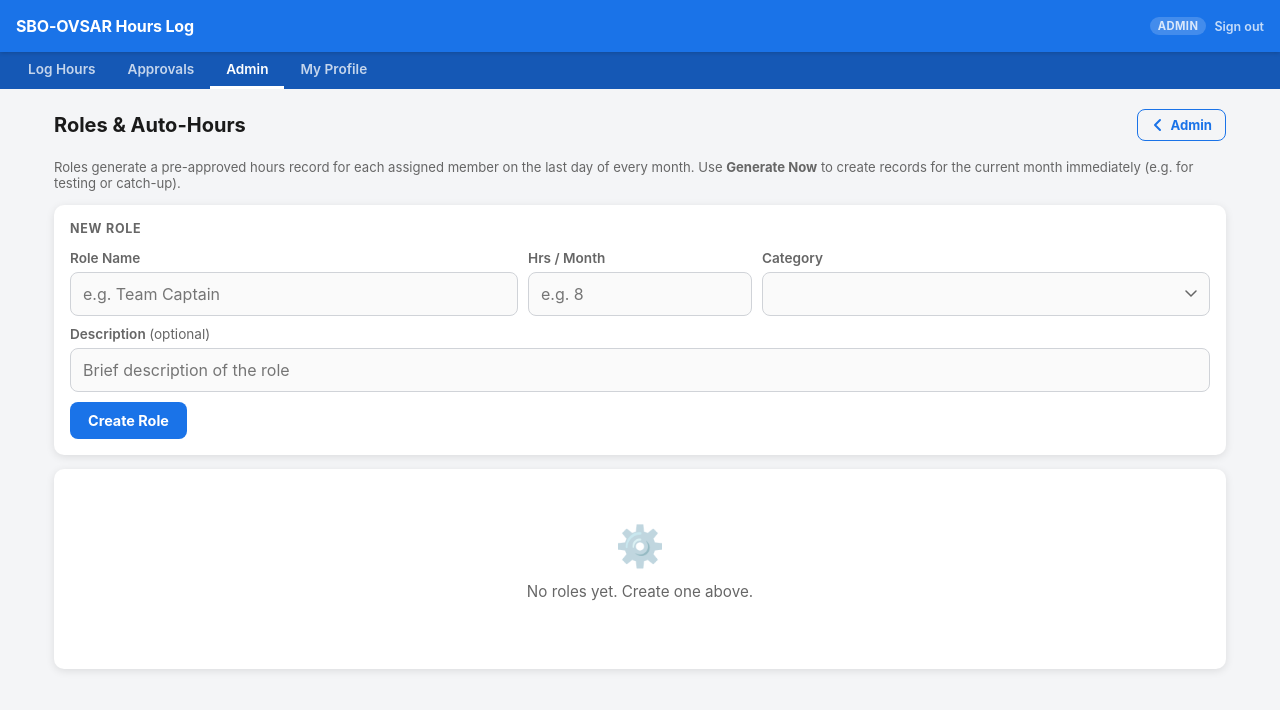
After one commit to alexwhitlock/hours-log-2, a Flask app: page /admin/roles in a window 1280 px wide. The commit adds this page. Shown: the top 710 px of the page. Run offline with Flask 3, Linux system fonts and the light colour scheme; the visitor is signed in with stand-in values (Sample User, id 1); data that the repository does not hold is empty.

Commit message:
Admin roles + auto-hours; approver review/edit; admin record edit
Roles & Auto-Hours:
- models.py: AdminRole, AdminRoleAssignment; HoursRecord.auto_role_assignment_id
- role_hours.py: generate_monthly_role_hours() — runs on last day of month
- app.py: scheduler calls _run_role_hours() hourly
- routes/admin.py: CRUD for roles/assignments, manual Generate Now, admin record edit
- templates: admin/roles.html, admin/edit_record.html
- admin/index.html: Roles & Auto-Hours card

Approver review:
- routes/approvals.py: /approvals/<id>/review — edit + comment before approve/reject
- templates: approvals/review.html
- approvals/index.html: Review button + quick ✓/✗ buttons

Co-Authored-By: Claude Sonnet 4.6 <noreply@anthropic.com>

```diff
--- a/app.py
+++ b/app.py
@@ -147,12 +147,25 @@ def _start_weekly_scheduler(app: 'Flask') -> None:
             time.sleep(3600)  # check every hour
             try:
                 _send_summaries(app)
+                _run_role_hours()
             except Exception:
-                logger.exception('Summary scheduler error')
+                logger.exception('Scheduler error')
 
     t = threading.Thread(target=_run, daemon=True, name='summary-scheduler')
     t.start()
     logger.info('Summary scheduler started.')
+
+
+def _run_role_hours() -> None:
+    from db import _Session
+    from role_hours import generate_monthly_role_hours
+    db = _Session()
+    try:
+        n = generate_monthly_role_hours(db)
+        if n:
+            logger.info(f'Role hours: auto-generated {n} records')
+    finally:
+        db.close()
 
 
 def _send_summaries(app: 'Flask') -> None:
--- a/db.py
+++ b/db.py
@@ -43,6 +43,7 @@ def run_migrations() -> None:
         ('users', 'notify_approval', "TEXT NOT NULL DEFAULT 'off'"),
         ('users', 'notify_pending',  "TEXT NOT NULL DEFAULT 'off'"),
         ('users', 'last_weekly_sent', 'DATETIME'),
+        ('hours_records', 'auto_role_assignment_id', 'INTEGER REFERENCES admin_role_assignments(id)'),
     ]
     with _engine.connect() as conn:
         for table, col, col_def in new_columns:
--- a/routes/admin.py
+++ b/routes/admin.py
@@ -8,8 +8,8 @@ from flask import (Blueprint, abort, current_app, flash, jsonify, redirect,
 
 from auth import require_role
 from db import get_db
-from models import (Category, D4HHours, D4HMember, HourType, HoursRecord,
-                    RecordStatus, User, UserRole)
+from models import (AdminRole, AdminRoleAssignment, Category, D4HHours, D4HMember,
+                    HourType, HoursRecord, RecordStatus, User, UserRole)
 
 logger = logging.getLogger(__name__)
 admin_bp = Blueprint('admin', __name__)
@@ -337,3 +337,175 @@ def member_detail(member_id):
                            summary=summary,
                            year=year,
                            years=years)
+
+
+# ── Admin Record Edit ─────────────────────────────────────────────────────────
+
+@admin_bp.route('/admin/records/<int:record_id>/edit', methods=['GET', 'POST'])
+@require_role('admin')
+def edit_record(record_id):
+    from datetime import datetime as dt
+    from models import RecordHistory
+    db = get_db()
+    record = db.get(HoursRecord, record_id)
+    if not record:
+        abort(404)
+    categories = db.query(Category).filter_by(is_active=True).order_by(Category.name).all()
+
+    if request.method == 'POST':
+        before = {
+            'date': str(record.date), 'hours': str(record.hours),
+            'description': record.description, 'category_id': record.category_id,
+            'status': record.status.value,
+        }
+        from flask import session as flask_session
+        record.category_id = int(request.form['category_id'])
+        record.date = date.fromisoformat(request.form['date'])
+        record.hours = float(request.form['hours'])
+        record.description = request.form.get('description', '').strip() or None
+        new_status = request.form.get('status')
+        if new_status and new_status in RecordStatus.__members__:
+            record.status = RecordStatus(new_status)
+        record.updated_at = dt.now()
+        db.add(RecordHistory(
+            record_id=record.id,
+            action='admin_edit',
+            performed_by=flask_session['user_id'],
+            changes={'before': before, 'after': {
+                'date': str(record.date), 'hours': str(record.hours),
+                'description': record.description, 'category_id': record.category_id,
+                'status': record.status.value,
+            }},
+        ))
+        db.commit()
+        flash('Record updated.')
+        return redirect(url_for('admin.records'))
+
+    return render_template('admin/edit_record.html', record=record,
+                           categories=categories, statuses=RecordStatus)
+
+
+# ── Admin Roles ───────────────────────────────────────────────────────────────
+
+@admin_bp.route('/admin/roles')
+@require_role('admin')
+def roles():
+    db = get_db()
+    all_roles = db.query(AdminRole).order_by(AdminRole.name).all()
+    categories = db.query(Category).filter_by(is_active=True).order_by(Category.name).all()
+    users = db.query(User).filter_by(is_active=True).order_by(User.display_name).all()
+    return render_template('admin/roles.html', roles=all_roles,
+                           categories=categories, users=users,
+                           today=date.today().isoformat())
+
+
+@admin_bp.route('/admin/roles/new', methods=['POST'])
+@require_role('admin')
+def new_role():
+    db = get_db()
+    name = request.form.get('name', '').strip()
+    if not name:
+        flash('Name is required.', 'error')
+        return redirect(url_for('admin.roles'))
+    db.add(AdminRole(
+        name=name,
+        monthly_hours=float(request.form['monthly_hours']),
+        category_id=int(request.form['category_id']),
+        description=request.form.get('description', '').strip() or None,
+    ))
+    db.commit()
+    flash(f'Role "{name}" created.')
+    return redirect(url_for('admin.roles'))
+
+
+@admin_bp.route('/admin/roles/<int:role_id>/toggle', methods=['POST'])
+@require_role('admin')
+def toggle_role(role_id):
+    db = get_db()
+    role = db.get(AdminRole, role_id)
+    if not role:
+        abort(404)
+    role.is_active = not role.is_active
+    db.commit()
+    flash(f'Role {"activated" if role.is_active else "deactivated"}.')
+    return redirect(url_for('admin.roles'))
+
+
+@admin_bp.route('/admin/roles/<int:role_id>/assign', methods=['POST'])
+@require_role('admin')
+def assign_role(role_id):
+    db = get_db()
+    role = db.get(AdminRole, role_id)
+    if not role:
+        abort(404)
+    user_id = int(request.form['user_id'])
+    start = date.fromisoformat(request.form.get('start_date') or str(date.today()))
+    end_str = request.form.get('end_date', '').strip()
+    end = date.fromisoformat(end_str) if end_str else None
+    existing = db.query(AdminRoleAssignment).filter_by(
+        user_id=user_id, admin_role_id=role_id).first()
+    if existing:
+        flash('User already assigned to this role.')
+        return redirect(url_for('admin.roles'))
+    db.add(AdminRoleAssignment(
+        user_id=user_id, admin_role_id=role_id,
+        start_date=start, end_date=end,
+    ))
+    db.commit()
+    flash('User assigned.')
+    return redirect(url_for('admin.roles'))
+
+
+@admin_bp.route('/admin/roles/assignments/<int:assignment_id>/remove', methods=['POST'])
+@require_role('admin')
+def remove_assignment(assignment_id):
+    db = get_db()
+    a = db.get(AdminRoleAssignment, assignment_id)
+    if not a:
+        abort(404)
+    db.delete(a)
+    db.commit()
+    flash('Assignment removed.')
+    return redirect(url_for('admin.roles'))
+
+
+@admin_bp.route('/admin/roles/<int:role_id>/generate', methods=['POST'])
+@require_role('admin')
+def generate_role_hours(role_id):
+    """Manually trigger generation for a specific role (for testing / catch-up)."""
+    from role_hours import generate_monthly_role_hours
+    from unittest.mock import patch
+    import calendar
+    db = get_db()
+    # Allow manual trigger regardless of date
+    from models import HoursRecord, RecordStatus, AdminRoleAssignment
+    from datetime import datetime as dt
+    today = date.today()
+    assignments = [a for a in db.query(AdminRoleAssignment).filter_by(
+        admin_role_id=role_id).all()
+        if (a.end_date is None or a.end_date >= today) and a.start_date <= today]
+    from sqlalchemy import extract
+    generated = 0
+    for a in assignments:
+        existing = db.query(HoursRecord).filter(
+            HoursRecord.auto_role_assignment_id == a.id,
+            extract('year', HoursRecord.date) == today.year,
+            extract('month', HoursRecord.date) == today.month,
+        ).first()
+        if existing:
+            continue
+        role = a.admin_role
+        db.add(HoursRecord(
+            user_id=a.user_id,
+            category_id=role.category_id,
+            date=today,
+            hours=role.monthly_hours,
+            description=f'Auto: {role.name}',
+            status=RecordStatus.approved,
+            approved_at=dt.now(),
+            auto_role_assignment_id=a.id,
+        ))
+        generated += 1
+    db.commit()
+    flash(f'Generated {generated} record{"s" if generated != 1 else ""} for this month.')
+    return redirect(url_for('admin.roles'))
--- a/templates/admin/records.html
+++ b/templates/admin/records.html
@@ -78,6 +78,7 @@
         <td style="font-size:0.85rem">{{ r.description or '—' }}</td>
         <td><span class="badge badge-{{ r.status.value }}">{{ r.status.value }}</span></td>
         <td style="white-space:nowrap">
+          <a href="/admin/records/{{ r.id }}/edit" class="btn btn-outline btn-sm">Edit</a>
           <a href="/admin/records/{{ r.id }}/history" class="btn btn-grey btn-sm">History</a>
           <form method="POST" action="/admin/records/{{ r.id }}/delete" style="display:inline" onsubmit="return confirm('Delete this record? This cannot be undone.')">
             <button type="submit" class="btn btn-red btn-sm">Delete</button>
--- /dev/null
+++ b/templates/admin/roles.html
@@ -0,0 +1,161 @@
+{% extends 'base.html' %}
+{% block title %}Roles & Auto-Hours{% endblock %}
+{% block head %}
+<style>
+  @media (max-width: 640px) { .desktop-only { display: none !important; } }
+  @media (min-width: 641px) { .mobile-only  { display: none !important; } }
+</style>
+{% endblock %}
+{% block container_class %}wide{% endblock %}
+{% block content %}
+
+<div class="page-header">
+  <h1>Roles &amp; Auto-Hours</h1>
+  <a href="/admin" class="btn btn-outline btn-sm">
+    <svg width="14" height="14" viewBox="0 0 14 14" fill="none" style="vertical-align:-2px"><path d="M9 2L4 7l5 5" stroke="currentColor" stroke-width="2" stroke-linecap="round" stroke-linejoin="round"/></svg>
+    Admin
+  </a>
+</div>
+
+<p style="font-size:0.82rem;color:var(--muted);margin-bottom:14px">
+  Roles generate a pre-approved hours record for each assigned member on the last day of every month.
+  Use <strong>Generate Now</strong> to create records for the current month immediately (e.g. for testing or catch-up).
+</p>
+
+<!-- Create new role -->
+<div class="card" style="margin-bottom:14px">
+  <div class="card-title">New Role</div>
+  <form method="POST" action="/admin/roles/new">
+    <div style="display:grid;grid-template-columns:2fr 1fr 2fr;gap:10px;align-items:flex-end;flex-wrap:wrap">
+      <div class="field" style="margin-bottom:0">
+        <label>Role Name</label>
+        <input type="text" name="name" required placeholder="e.g. Team Captain">
+      </div>
+      <div class="field" style="margin-bottom:0">
+        <label>Hrs / Month</label>
+        <input type="number" name="monthly_hours" required step="0.5" min="0.5" placeholder="e.g. 8">
+      </div>
+      <div class="field" style="margin-bottom:0">
+        <label>Category</label>
+        <select name="category_id" required>
+          {% for cat in categories %}
+          <option value="{{ cat.id }}">{{ cat.name }}</option>
+          {% endfor %}
+        </select>
+      </div>
+    </div>
+    <div class="field" style="margin-top:10px;margin-bottom:10px">
+      <label>Description <span style="font-weight:400;color:var(--muted)">(optional)</span></label>
+      <input type="text" name="description" placeholder="Brief description of the role">
+    </div>
+    <button type="submit" class="btn">Create Role</button>
+  </form>
+</div>
+
+{% if roles %}
+{% for role in roles %}
+<div class="card" style="margin-bottom:14px{% if not role.is_active %};opacity:.6{% endif %}">
+  <div style="display:flex;justify-content:space-between;align-items:flex-start;margin-bottom:10px">
+    <div>
+      <div style="font-weight:700;font-size:1rem">{{ role.name }}</div>
+      <div style="font-size:0.82rem;color:var(--muted);margin-top:2px">
+        {{ role.monthly_hours }} hrs/month &nbsp;·&nbsp;
+        {{ role.category.name }} ({{ role.category.hour_type.value }})
+        {% if role.description %} &nbsp;·&nbsp; {{ role.description }}{% endif %}
+      </div>
+    </div>
+    <div style="display:flex;gap:6px;flex-shrink:0">
+      <form method="POST" action="/admin/roles/{{ role.id }}/generate" style="display:inline">
+        <button type="submit" class="btn btn-outline btn-sm"
+                onclick="return confirm('Generate records for all assigned members this month?')">
+          Generate Now
+        </button>
+      </form>
+      <form method="POST" action="/admin/roles/{{ role.id }}/toggle" style="display:inline">
+        <button type="submit" class="btn btn-grey btn-sm">
+          {{ 'Deactivate' if role.is_active else 'Activate' }}
+        </button>
+      </form>
+    </div>
+  </div>
+
+  <!-- Assignments -->
+  {% if role.assignments %}
+  <div class="table-wrap desktop-only" style="box-shadow:none;border-radius:0;margin:0 -16px 10px">
+    <table>
+      <thead>
+        <tr><th>Member</th><th>Email</th><th>Start</th><th>End</th><th></th></tr>
+      </thead>
+      <tbody>
+        {% for a in role.assignments %}
+        <tr>
+          <td style="font-weight:600">{{ a.user.display_name }}</td>
+          <td style="font-size:0.85rem">{{ a.user.email }}</td>
+          <td>{{ a.start_date }}</td>
+          <td>{{ a.end_date or 'Ongoing' }}</td>
+          <td>
+            <form method="POST" action="/admin/roles/assignments/{{ a.id }}/remove"
+                  onsubmit="return confirm('Remove {{ a.user.display_name }} from {{ role.name }}?')">
+              <button type="submit" class="btn btn-red btn-sm">Remove</button>
+            </form>
+          </td>
+        </tr>
+        {% endfor %}
+      </tbody>
+    </table>
+  </div>
+  <div class="mobile-only" style="margin-bottom:10px">
+    {% for a in role.assignments %}
+    <div class="record-card" style="margin-bottom:6px">
+      <div class="record-card-top">
+        <div>
+          <div class="record-card-cat">{{ a.user.display_name }}</div>
+          <div class="record-card-meta">{{ a.start_date }} → {{ a.end_date or 'Ongoing' }}</div>
+        </div>
+        <form method="POST" action="/admin/roles/assignments/{{ a.id }}/remove"
+              onsubmit="return confirm('Remove?')">
+          <button type="submit" class="btn btn-red btn-sm">Remove</button>
+        </form>
+      </div>
+    </div>
+    {% endfor %}
+  </div>
+  {% else %}
+  <p style="font-size:0.85rem;color:var(--muted);margin-bottom:10px">No members assigned yet.</p>
+  {% endif %}
+
+  <!-- Assign a member -->
+  <form method="POST" action="/admin/roles/{{ role.id }}/assign"
+        style="display:flex;gap:8px;flex-wrap:wrap;align-items:flex-end">
+    <div class="field" style="flex:2;min-width:160px;margin-bottom:0">
+      <label>Add Member</label>
+      <select name="user_id" required>
+        <option value="">— select member —</option>
+        {% for u in users %}
+        {% if u.id not in role.assignments|map(attribute='user_id')|list %}
+        <option value="{{ u.id }}">{{ u.display_name }}</option>
+        {% endif %}
+        {% endfor %}
+      </select>
+    </div>
+    <div class="field" style="flex:1;min-width:120px;margin-bottom:0">
+      <label>Start Date</label>
+      <input type="date" name="start_date" value="{{ today }}">
+    </div>
+    <div class="field" style="flex:1;min-width:120px;margin-bottom:0">
+      <label>End Date <span style="font-weight:400;color:var(--muted)">(opt.)</span></label>
+      <input type="date" name="end_date">
+    </div>
+    <button type="submit" class="btn btn-sm" style="align-self:flex-end">Assign</button>
+  </form>
+</div>
+{% endfor %}
+
+{% else %}
+<div class="empty">
+  <div class="empty-icon">⚙️</div>
+  <p>No roles yet. Create one above.</p>
+</div>
+{% endif %}
+
+{% endblock %}
```
Also changed, not shown: models.py (+37 -4 lines), role_hours.py (added, +68 -0 lines), routes/approvals.py (+72 -10 lines), templates/admin/edit_record.html (added, +53 -0 lines), templates/admin/index.html (+8 -0 lines), templates/approvals/index.html (+4 -4 lines), templates/approvals/review.html (added, +53 -0 lines).
